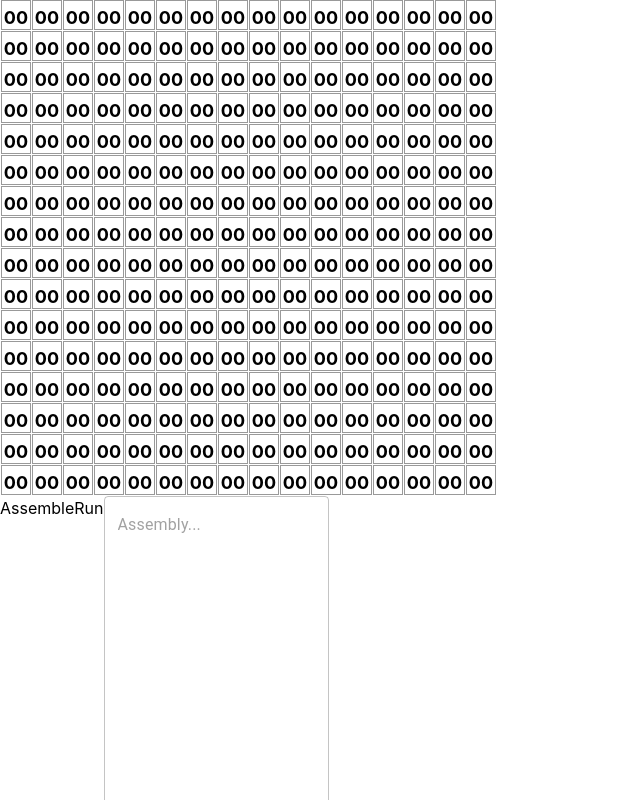
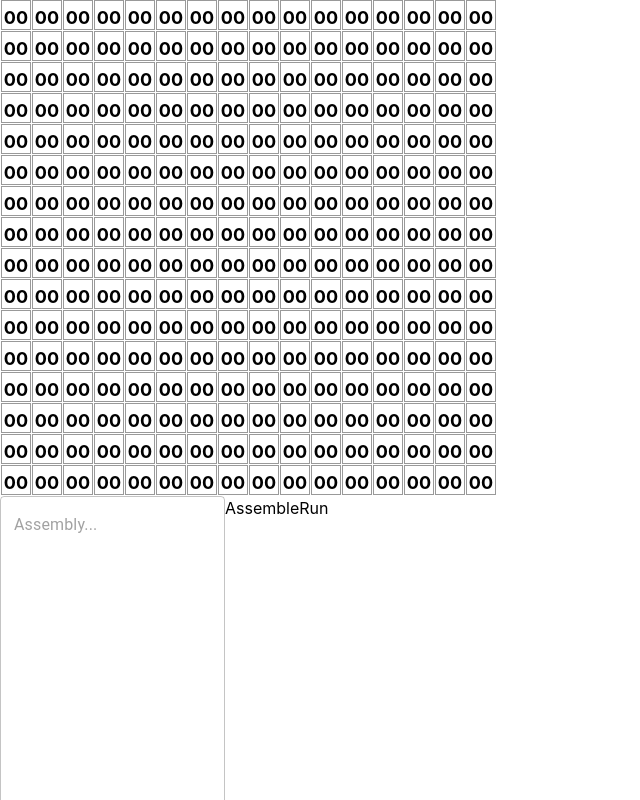
Before and after one commit to gvbarker/brookshear, a React (Create React App) app: page / in a window 1280 px wide. Shown: the top 800 px of the page, without its empty margins (0-640 px from the left). Built offline with nearby package versions, Linux system fonts and the light colour scheme.

Commit message:
feat: set up new buttons in BoxForm component

```diff
--- a/package.json
+++ b/package.json
@@ -45,6 +45,8 @@
     "eslint-plugin-import": "^2.27.5",
     "eslint-plugin-jsx-a11y": "^6.7.1",
     "eslint-plugin-react": "^7.32.2",
+    "prettier": "^3.0.0",
+    "prettier-plugin-tailwindcss": "^0.3.0",
     "tailwindcss": "^3.3.2"
   }
 }
--- a/src/components/BoxForm.js
+++ b/src/components/BoxForm.js
@@ -29,14 +29,18 @@ export default function BoxForm() {
     mutateMem("cpu");
   }
   return (
-    <>
+    <div className="">
       <Memory
         data={memory}
         onAssemble={(() => onAssemble())}
       />
-      <button onClick={(() => onAssemble())}>Assemble</button>
+      <InputBox/>
+      <button
+        onClick={(() => onAssemble())}
+      >
+        Assemble
+      </button>
       <button onClick={(() => onRun())}>Run</button>
-      <InputBox/>
-    </>
+    </div>
   );
 }
```
Also changed, not shown: 1 other file (tests, documents, lock files or other folders).
